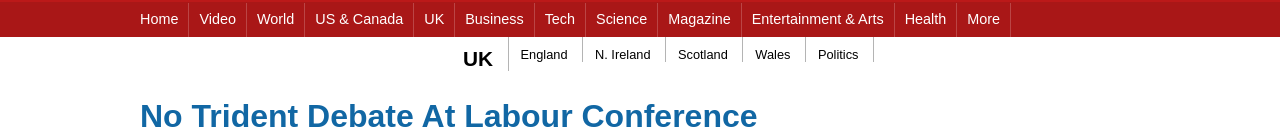
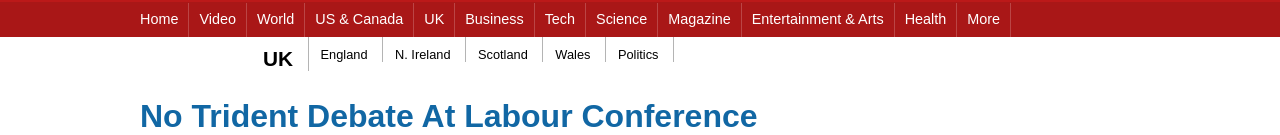
Before and after one commit to BATMANGOO/BBC-News-webpage-clone, a plain HTML site: page index.html in a window 1280 px wide. Shown: the part 98-233 px from the top of the page. Drawn offline with Linux system fonts and the light colour scheme.

Commit message:
Update styles.css

```diff
--- a/styles.css
+++ b/styles.css
@@ -94,7 +94,7 @@ body {
   font-family: Arial;
   font-size: 0.8em;
   position: relative;
-  left: 451px;
+  left: 251px;
   padding: 10px 14.5px 0px 12px;;
   border-right: 1px solid #B4B4B4;
 }
```
